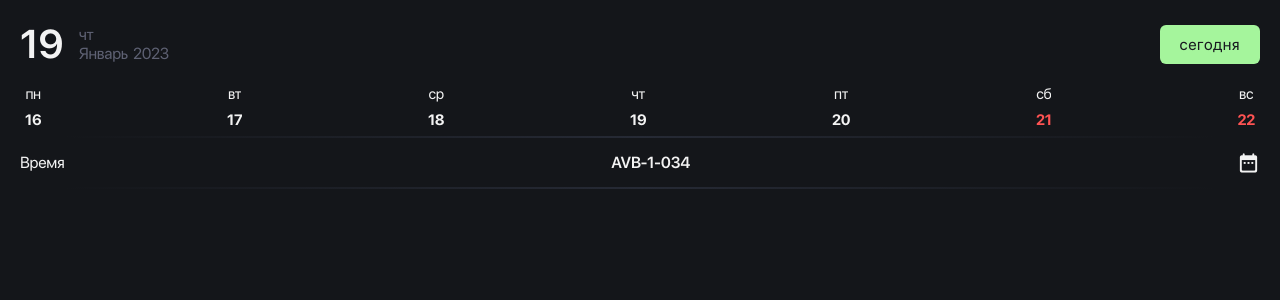
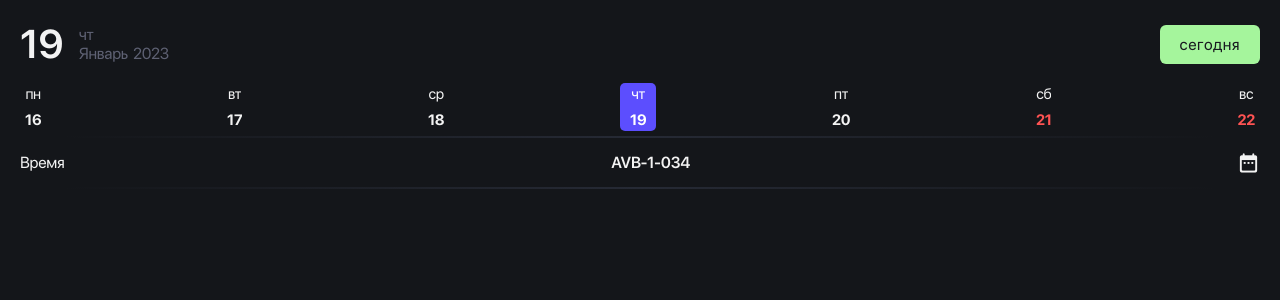
Before and after one commit to Nikityau/timetable-mob-stub, a React app: page / in a window 1280 px wide. Shown: the top 300 px of the page. Built offline with nearby package versions, Linux system fonts and the light colour scheme.

Commit message:
end with data-calendar

```diff
--- a/src/components/current-date-button/current-date-button.tsx
+++ b/src/components/current-date-button/current-date-button.tsx
@@ -1,13 +1,21 @@
-import React from 'react';
+import React, {useEffect} from 'react';
 
 import Button from "../../ui/components/button/button";
+import {store} from "../../store";
+import Event from "../../helpers/event/event";
 
 const CurrentDateButton = () => {
+
+    const toCurrentDate = () => {
+        const date = store.getState().date
+        Event.emit('currentDate', date.current)
+    }
+
     return (
         <>
             <Button
                 text={'сегодня'}
-                onClick={() => {}}
+                onClick={toCurrentDate}
             />
         </>
     );
--- a/src/modules/date-calendar/components/date-card/date-card.tsx
+++ b/src/modules/date-calendar/components/date-card/date-card.tsx
@@ -1,7 +1,9 @@
-import React, {useEffect, useState} from 'react';
+import React from 'react';
+import {useSelector} from "react-redux";
 
 import Dates from "../../../../helpers/date/date";
-import Event from "../../../../helpers/event/event";
+
+import {checkDate} from "../../store/selector/checkDate";
 
 import './style/date-card.scss'
 import './style/date-card_current.scss'
@@ -14,42 +16,7 @@ type DateCardProps = {
 }
 
 const DateCard = React.memo(({fullDate, date, weekday}: DateCardProps) => {
-
-    const [isCurrent, setIsCurrent] = useState<boolean>(false)
-
-    useEffect(() => {
-        /*const unsub = Event.onBehavior('changeDate', (date: Date) => {
-            if (Dates.isDatesCompare(fullDate, date)) {
-                setIsCurrent(true)
-                return
-            }
-        })
-
-        return () => {
-            unsub()
-        }*/
-
-        console.log('rerender')
-    }, [])
-
-    useEffect(() => {
-        /*const unsub = Event.on('checkDate', (date: Date) => {
-            if (Dates.isDatesCompare(fullDate, date)) {
-                setIsCurrent(true)
-                return
-            }
-
-            if (!isCurrent) {
-                return;
-            }
-
-            setIsCurrent(false)
-        })
-
-        return () => {
-            unsub()
-        }*/
-    }, [isCurrent, fullDate])
+    const isCurrent = useSelector(checkDate(fullDate))
 
     return (
         <div className={[
--- a/src/modules/date-calendar/components/swiper/swiper-dc.tsx
+++ b/src/modules/date-calendar/components/swiper/swiper-dc.tsx
@@ -1,8 +1,8 @@
-import React, {useEffect} from 'react';
+import React from 'react';
 import {Swiper, SwiperSlide} from "swiper/react";
 import {nanoid} from "nanoid";
 
-import { default as Dates } from "../../../../helpers/date/date";
+import Dates from "../../../../helpers/date/date";
 
 import useSwiperDates from "../../helpers/hooks/useSwiperDates";
 
--- a/src/modules/date-calendar/helpers/hooks/useSwiperDates.ts
+++ b/src/modules/date-calendar/helpers/hooks/useSwiperDates.ts
@@ -4,8 +4,8 @@ import {useSelector, useDispatch} from "react-redux";
 
 import Dates from "../../../../helpers/date/date";
 
-import {getDateCurrent, getDateNow} from "../../store/selector/getDate";
-import {changeCurrentDate} from '../../store/action/action'
+import {getDateNow} from "../../store/selector/getDate";
+import {changeCurrentDate, changeCurrentDateEqNow} from '../../store/action/action'
 
 import DateController from "../../controllers/date.controller";
 import {DateChangeController} from "../../controllers/date-change.controller";
@@ -21,9 +21,7 @@ const dateController = new DateController(
 )
 
 const useSwiperDates = () => {
-
     const dateNow = useSelector(getDateNow)
-    //const currentDate = useSelector(getDateCurrent)
 
     const dispatch = useDispatch()
 
@@ -31,6 +29,14 @@ const useSwiperDates = () => {
     const [slideActiveIndex, setSlideActiveIndex] = useState<number>(2)
     const [prevDirection, setPrevDirection] = useState<SlideDirection>()
     const [weeksDates, setWeeksDates] = useState<DateSpecState>({dateStart: 'curr', dates: []})
+
+    useEffect(() => {
+        const unsub = Event.on('currentDate', toCurrentDate)
+
+        return () => {
+            unsub()
+        }
+    }, [])
 
     useEffect(() => {
         dateController._setSwiper = setSwiper
@@ -51,7 +57,6 @@ const useSwiperDates = () => {
         dateController.weeksDates = weeksDates
     }, [weeksDates])
 
-
     useEffect(() => {
         (() => {
             const week = Dates.getDatesOfWeek(dateNow.year, Dates.getMonthNum(dateNow.month), dateNow.date)
@@ -68,8 +73,9 @@ const useSwiperDates = () => {
         })()
     }, [dateNow])
 
-    const toCurrentDate = () => {
-        dateController.toCurrentDate(dateNow, dateNow)
+    const toCurrentDate = (date: Dates.DateObj) => {
+        dispatch(changeCurrentDateEqNow())
+        dateController.toCurrentDate(date, dateNow)
     }
 
     const onSlideChange = (swiper: SwiperType) => {
@@ -80,9 +86,6 @@ const useSwiperDates = () => {
 
     const onSwiperInit = (swiper: SwiperType) => {
         setSwiper(swiper)
-
-        const date = new Date(dateNow.timestamp)
-        Event.emitBehavior('changeDate', date)
     }
 
     const onSlideClick = (e: React.MouseEvent) => {
@@ -97,7 +100,6 @@ const useSwiperDates = () => {
         const cDate = new Date(year, month, date)
 
         dispatch(changeCurrentDate(cDate))
-        Event.emit('checkDate', cDate)
     }
 
     const onDayChange = (dateIncrease: "next" | "prev") => {
--- a/src/modules/date-calendar/store/action/action.ts
+++ b/src/modules/date-calendar/store/action/action.ts
@@ -1,7 +1,8 @@
 import { Action } from 'redux'
 
 export enum DateActionTypes {
-    SET_DATE_CURRENT = 'date/setDateCurrent'
+    SET_DATE_CURRENT = 'date/setDateCurrent',
+    SET_DATE_CURRENT_EQ_NOW = 'date/setDateCurrentEqNow'
 }
 
 export interface DateAction extends Action {
@@ -15,3 +16,9 @@ export function changeCurrentDate(date: Date):DateAction {
         payload: date
     }
 }
+export function changeCurrentDateEqNow():DateAction {
+    return {
+        type: DateActionTypes.SET_DATE_CURRENT_EQ_NOW,
+        payload: null
+    }
+}
--- a/src/modules/date-calendar/store/reducer/date.reducer.ts
+++ b/src/modules/date-calendar/store/reducer/date.reducer.ts
@@ -18,6 +18,10 @@ const initState: DateState = {
 
 export const dateReducer = (state = initState, action:DateAction) => {
     switch (action.type) {
+        case DateActionTypes.SET_DATE_CURRENT_EQ_NOW:
+            return produce(state, draft => {
+                draft.current = draft.now
+            })
         case DateActionTypes.SET_DATE_CURRENT:
             return produce(state, draft => {
                 draft.current = Dates.createDateObj(action.payload)
--- /dev/null
+++ b/src/modules/date-calendar/store/selector/checkDate.ts
@@ -0,0 +1,11 @@
+import Dates from "../../../../helpers/date/date";
+
+import {DateState} from "../reducer/date.reducer";
+
+export function checkDate(date: Date) {
+    return (state: any): boolean => {
+        const current = (state['date'] as DateState).current;
+
+        return Dates.isDatesCompare(date, new Date(current.timestamp))
+    }
+}
```
